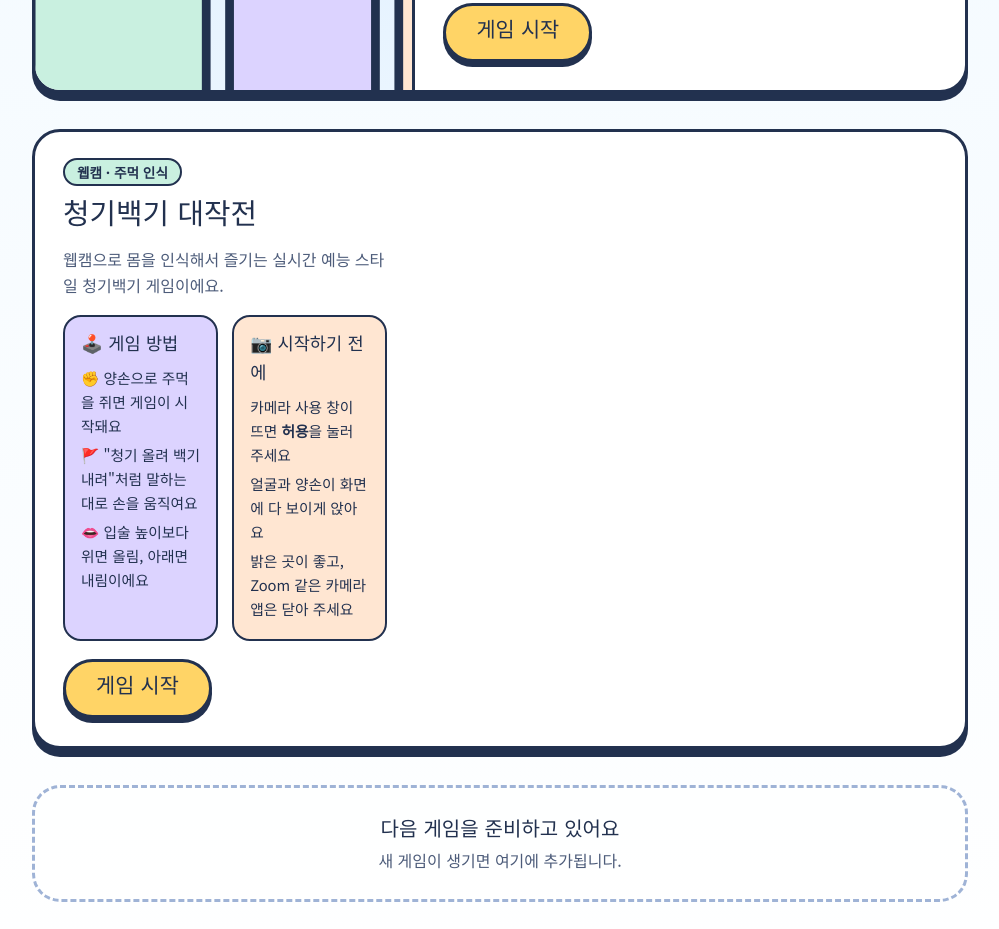
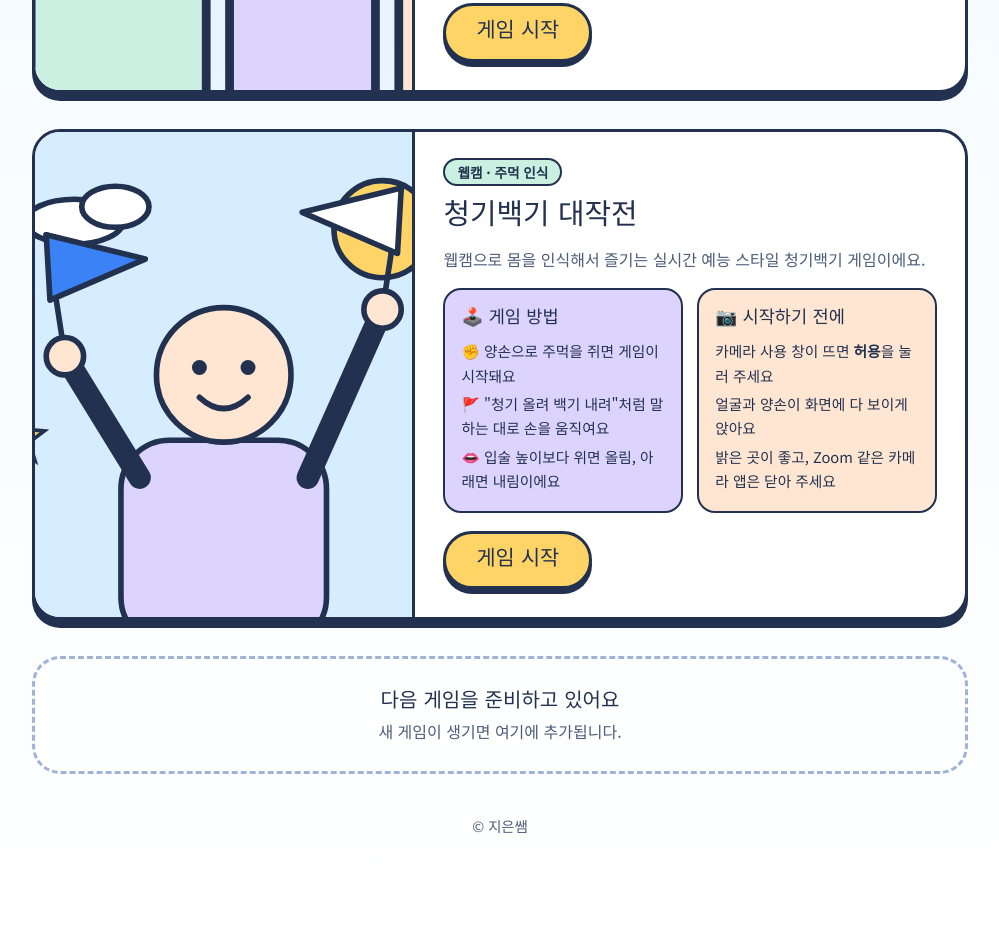
Before and after one commit to jieun7371-pixel/busan-galmaegi, a plain HTML site: page index.html in a window 1280 px wide. Shown: the part 973-1902 px from the top of the page, without its empty margins (140-1139 px from the left). After the commit the page ends 1875 px from the top, so only its background shows below. Drawn offline with Linux system fonts and the light colour scheme.

Commit message:
Update index.html

```diff
--- a/index.html
+++ b/index.html
@@ -215,6 +215,34 @@
       </div>
     </article>
     <article class="card">
+           <div class="thumb" aria-hidden="true">
+        <svg viewBox="0 0 280 260" preserveAspectRatio="xMidYMax slice">
+          <rect width="280" height="260" fill="#d6ecff"/>
+          <circle cx="225" cy="52" r="26" fill="#ffd466" stroke="#22314f" stroke-width="3"/>
+          <g fill="#ffffff" stroke="#22314f" stroke-width="3" stroke-linejoin="round">
+            <ellipse cx="60" cy="48" rx="26" ry="12"/>
+            <ellipse cx="82" cy="40" rx="18" ry="11"/>
+          </g>
+          <g stroke="#22314f" stroke-width="3" stroke-linejoin="round" stroke-linecap="round">
+            <rect x="85" y="165" width="110" height="110" rx="26" fill="#dcd3ff"/>
+            <path d="M95 185 L55 120" fill="none" stroke-width="12"/>
+            <path d="M185 185 L225 95" fill="none" stroke-width="12"/>
+            <line x1="55" y1="120" x2="45" y2="55"/>
+            <path d="M45 55 L98 68 L47 90 Z" fill="#3b82f6"/>
+            <line x1="225" y1="95" x2="235" y2="30"/>
+            <path d="M235 30 L182 43 L233 65 Z" fill="#ffffff"/>
+            <circle cx="140" cy="130" r="36" fill="#ffe6d2"/>
+          </g>
+          <circle cx="127" cy="126" r="4" fill="#22314f"/>
+          <circle cx="153" cy="126" r="4" fill="#22314f"/>
+          <path d="M127 142 Q140 154 153 142" fill="none" stroke="#22314f" stroke-width="3" stroke-linecap="round"/>
+          <g fill="#ffe6d2" stroke="#22314f" stroke-width="3">
+            <circle cx="55" cy="120" r="10"/>
+            <circle cx="225" cy="95" r="10"/>
+          </g>
+          <path d="M30 150 l4 9 10 1 -8 6 3 10 -9 -6 -9 6 3 -10 -8 -6 10 -1z" fill="#ffd466" stroke="#22314f" stroke-width="2"/>
+        </svg>
+      </div>
       <div class="body">
         <span class="tag">웹캠 · 주먹 인식</span>
         <h2>청기백기 대작전</h2>
```
